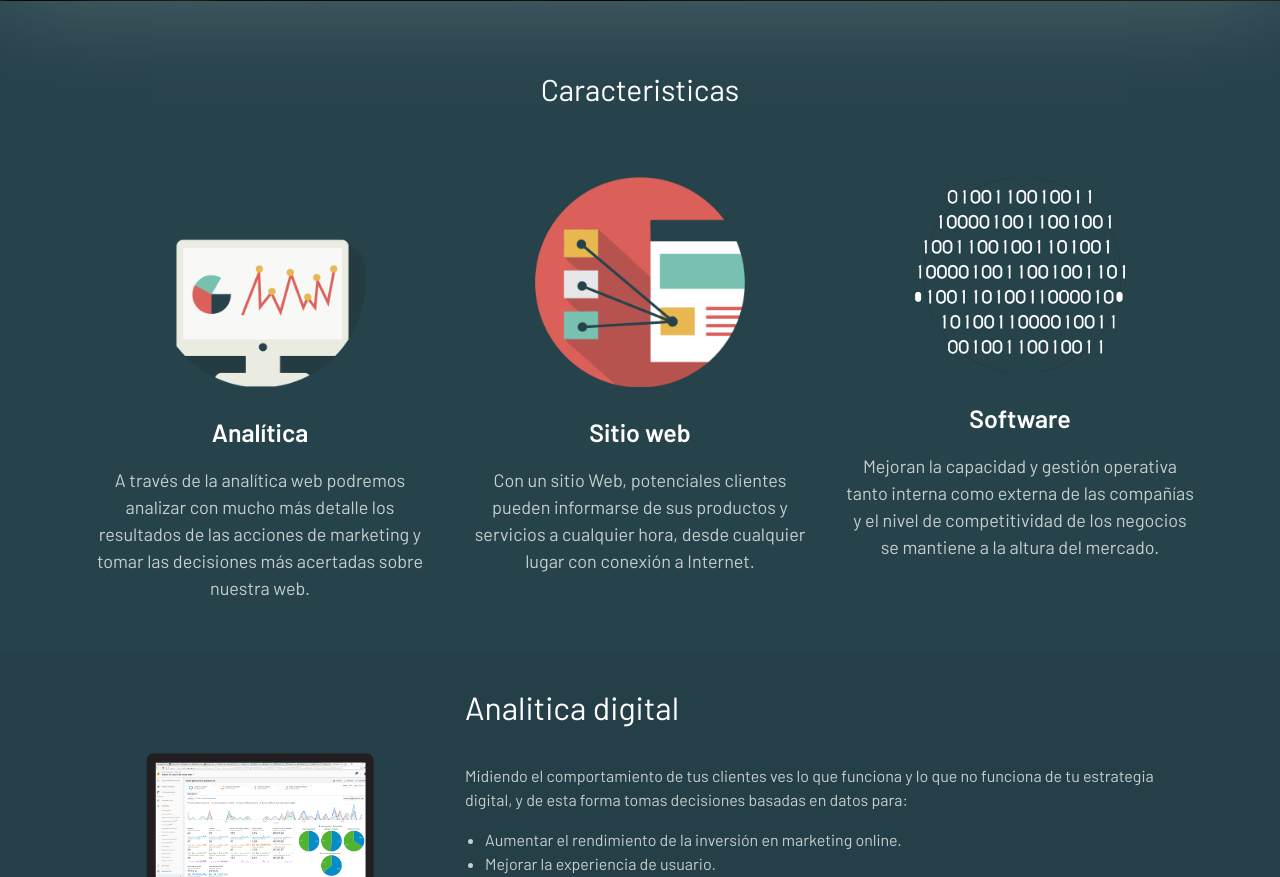
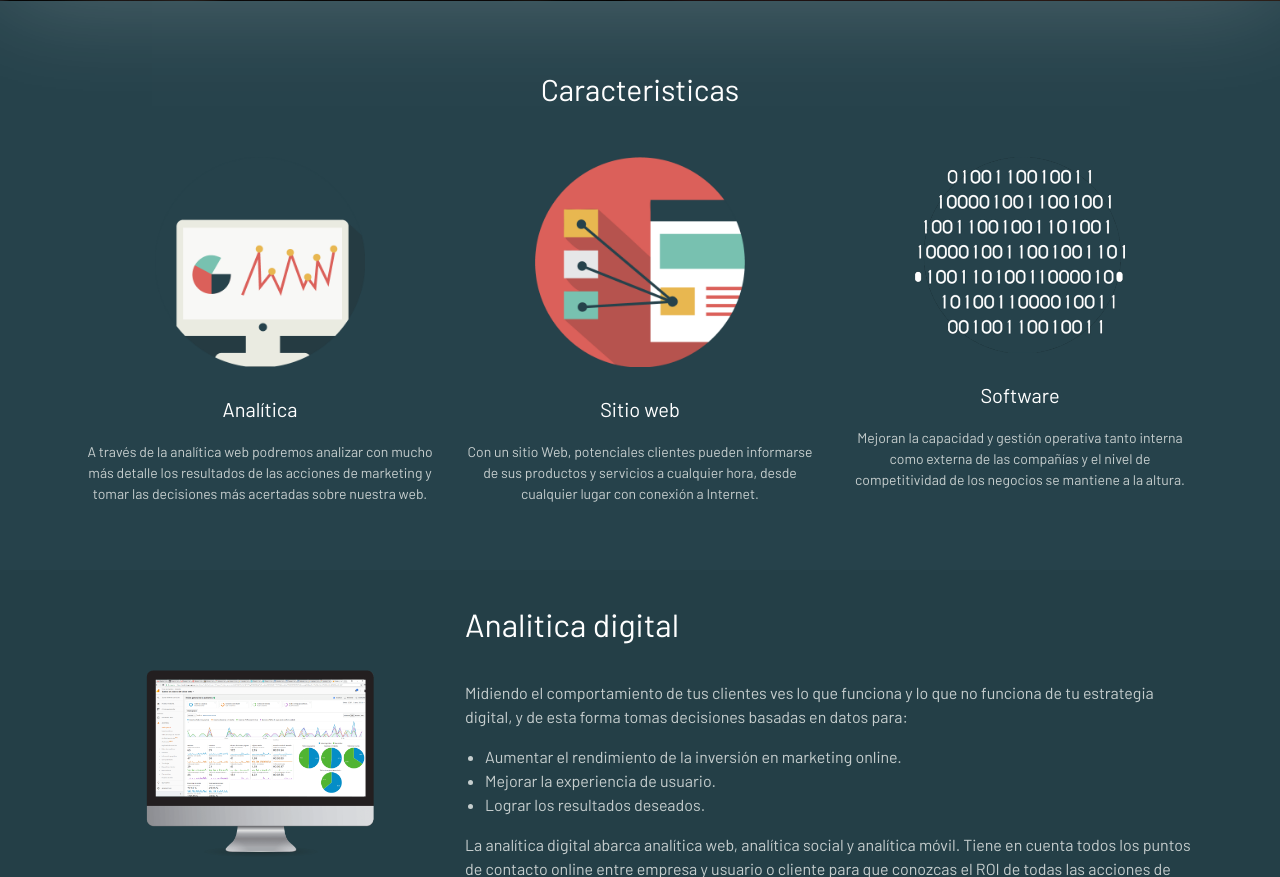
Before and after one commit to EdgarMijares/PSSWebSite, a PHP site: page / in a window 1280 px wide. Shown: the part 784-1661 px from the top of the page. Run offline with PHP 8.4, Linux system fonts and the light colour scheme.

Commit message:
Actualizacion random

```diff
--- a/css/estilos.css
+++ b/css/estilos.css
@@ -168,21 +168,22 @@
     text-align: center;
     font-weight: 400;
     font-size: 30px;
-    margin-bottom: 70px; }
+    margin-bottom: 35px; }
   .main .caracteristicas .caracteristica {
-    text-align: center; }
-    .main .caracteristicas .caracteristica img {
+    text-align: center;
+    padding: 15px; }
+    .main .caracteristicas .caracteristica .individual img {
       width: 60%;
       vertical-align: top;
       margin-bottom: 30px; }
-    .main .caracteristicas .caracteristica .primera_linea {
+    .main .caracteristicas .caracteristica .individual .primera_linea {
       color: #FFF;
-      font-weight: 600;
-      font-size: 25px;
+      font-weight: 400;
+      font-size: 20px;
       margin-bottom: 20px; }
-    .main .caracteristicas .caracteristica .parrafo {
+    .main .caracteristicas .caracteristica .individual .parrafo {
       font-weight: 400;
-      font-size: 18px; }
+      font-size: 14px; }
 .main .fotos {
   background: #243F47;
   padding: 35px 0 35px 0; }
--- a/css/individual/_main.sass
+++ b/css/individual/_main.sass
@@ -6,21 +6,23 @@
 			text-align: center
 			font-weight: 400
 			font-size: 30px
-			margin-bottom: 70px
+			margin-bottom: 35px
 		.caracteristica
 			text-align: center
-			img
-				width: 60%
-				vertical-align: top
-				margin-bottom: 30px
-			.primera_linea
-				color: #FFF
-				font-weight: 600
-				font-size: 25px
-				margin-bottom: 20px
-			.parrafo
-				font-weight: 400
-				font-size: 18px
+			padding: 15px
+			.individual
+				img
+					width: 60%
+					vertical-align: top
+					margin-bottom: 30px
+				.primera_linea
+					color: #FFF
+					font-weight: 400
+					font-size: 20px
+					margin-bottom: 20px
+				.parrafo
+					font-weight: 400
+					font-size: 14px
 	.fotos
 		background: #243F47
 		padding: 35px 0 35px 0
--- a/index.php
+++ b/index.php
@@ -37,23 +37,30 @@
 					</div>
 				</div>
 				<div class="row">
-					<div class="col-sm-4 caracteristica">
+					<div class="col-md-4 col-12 caracteristica">
+						<div class="individual">
 							<img src="img/iconos/icono1.png" alt="">
 							<h3 class="primera_linea">Analítica</h3>
 							<p class="parrafo">A través de la analítica web podremos analizar con mucho más detalle los resultados de las acciones de marketing y tomar las decisiones más  acertadas sobre nuestra web.</p>
 						</div>
+					</div>
 
-					<div class="col-sm-4 caracteristica">
+					<div class="col-md-4 col-12 caracteristica">
+						<div class="individual">
 							<img src="img/iconos/icono2.png" alt="">
 							<h3 class="primera_linea">Sitio web</h3>
 							<p class="parrafo">Con un sitio Web, potenciales clientes pueden informarse de sus productos y servicios a cualquier hora, desde cualquier lugar con conexión a Internet.</p>
 						</div>
+					</div>
 
-					<div class="col-sm-4 caracteristica">
+					<div class="col-md-4 col-12 caracteristica">
+						<div class="individual">
 							<img src="img/iconos/icono4.png" alt="">
 							<h3 class="primera_linea">Software</h3>
-						<p class="parrafo">Mejoran la capacidad y gestión operativa tanto interna como externa de las compañías y el nivel de competitividad de los negocios se mantiene a la altura del mercado.</p>
+							<p class="parrafo">Mejoran la capacidad y gestión operativa tanto interna como externa de las compañías y el nivel de competitividad de los negocios se mantiene a la altura.</p>
 						</div>
+					</div>
+
 				</div>
 			</div>
 		</div>
```
Also changed, not shown: 1 other file. Lines whose indentation alone changed are shown as unchanged.
